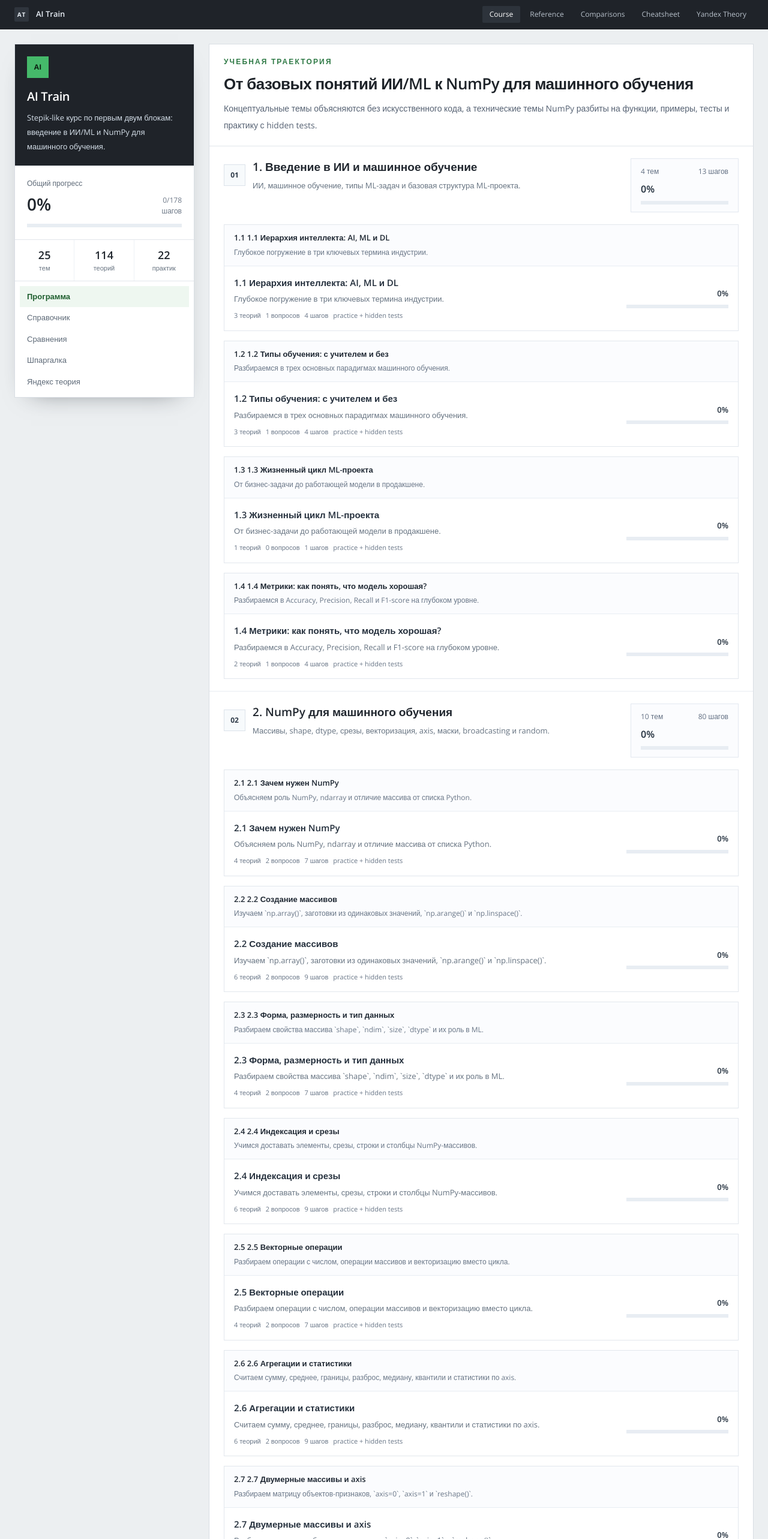
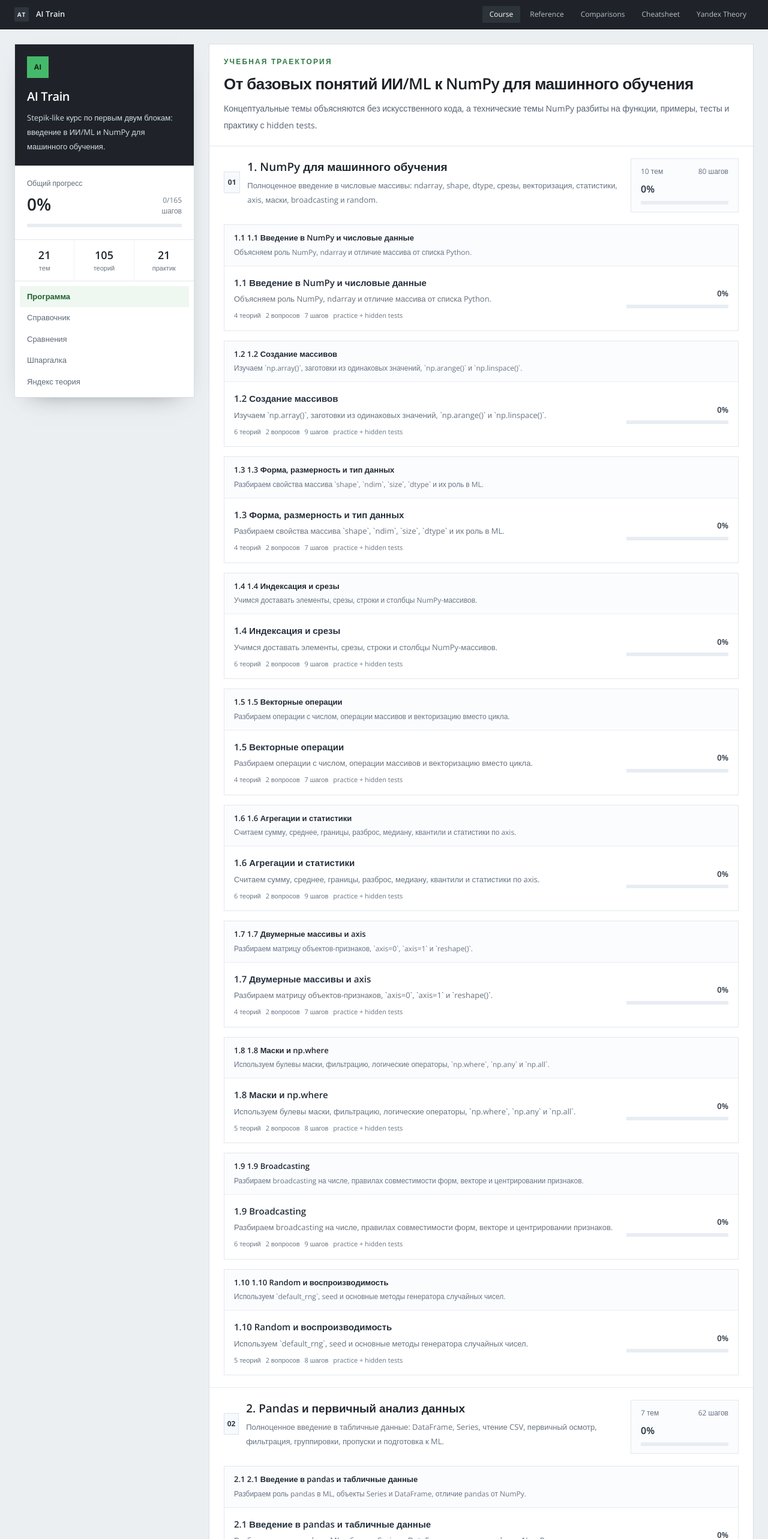
Before and after one commit to r7zex/AI_train, a React (Vite) app: page /topics in a window 1280 px wide. Shown: the top 2566 px of the page at 60% size. Built offline with nearby package versions, Linux system fonts and the light colour scheme.

Commit message:
Reorder curriculum around NumPy Pandas and ML foundations

```diff
--- a/src/data/aiCurriculum.ts
+++ b/src/data/aiCurriculum.ts
@@ -1,19 +1,68 @@
 import type { FlowTopic } from './aiCurriculumTypes'
-import { curriculumBlocks } from './curriculum/helpers'
-import { topicAiMlDlV2, topicMlTypes } from './curriculum/intro_v2'
-import { topicMlProjectLifecycle, topicMetricsDeep } from './curriculum/intro_v2_part2'
-import { mlFoundationsTopics } from './curriculum/ml_foundations'
 import { numpyTopics } from './curriculum/numpy/index'
 import { pandasTopics } from './curriculum/pandas'
+import { mlFoundationsTopics } from './curriculum/ml_foundations'
 
-export { curriculumBlocks }
+export const curriculumBlocks = [
+  {
+    id: 'numpy-ml',
+    title: 'NumPy для машинного обучения',
+    icon: '01',
+    description: 'Полноценное введение в числовые массивы: ndarray, shape, dtype, срезы, векторизация, статистики, axis, маски, broadcasting и random.',
+    order: 1,
+  },
+  {
+    id: 'pandas-eda',
+    title: 'Pandas и первичный анализ данных',
+    icon: '02',
+    description: 'Полноценное введение в табличные данные: DataFrame, Series, чтение CSV, первичный осмотр, фильтрация, группировки, пропуски и подготовка к ML.',
+    order: 2,
+  },
+  {
+    id: 'ml-foundations',
+    title: 'Основы машинного обучения',
+    icon: '03',
+    description: 'Общее введение в ML после NumPy и pandas: данные, признаки, target, модель, обучение, train/test, baseline, метрики и полный цикл проекта.',
+    order: 3,
+  },
+]
+
+function withBlock(topic: FlowTopic, blockTitle: string, blockIcon: string, title: string, order: number): FlowTopic {
+  return {
+    ...topic,
+    title,
+    order,
+    blockTitle,
+    blockIcon,
+    subblockTitle: title,
+  }
+}
+
+function replaceModuleNumber(title: string, moduleNumber: number, order: number) {
+  return title.replace(/^\d+\.\d+/, `${moduleNumber}.${order}`)
+}
+
+const numpyCourseTopics = numpyTopics.map((topic, index) => {
+  const title = index === 0
+    ? '1.1 Введение в NumPy и числовые данные'
+    : replaceModuleNumber(topic.title, 1, index + 1)
+  return withBlock(topic, 'NumPy для машинного обучения', '01', title, index + 1)
+})
+
+const pandasCourseTopics = pandasTopics.map((topic, index) => {
+  const title = index === 0
+    ? '2.1 Введение в pandas и табличные данные'
+    : replaceModuleNumber(topic.title, 2, index + 1)
+  return withBlock(topic, 'Pandas и первичный анализ данных', '02', title, index + 1)
+})
+
+const mlCourseTopics = mlFoundationsTopics.map((topic, index) => {
+  const title = replaceModuleNumber(topic.title, 3, index + 1)
+  return withBlock(topic, 'Основы машинного обучения', '03', title, index + 1)
+})
 
 export const flowTopics: FlowTopic[] = [
-  topicAiMlDlV2,
-  topicMlTypes,
-  topicMlProjectLifecycle,
-  topicMetricsDeep,
-  ...numpyTopics,
-  ...pandasTopics,
-  ...mlFoundationsTopics,
+  ...numpyCourseTopics,
+  ...pandasCourseTopics,
+  ...mlCourseTopics,
 ]
```
